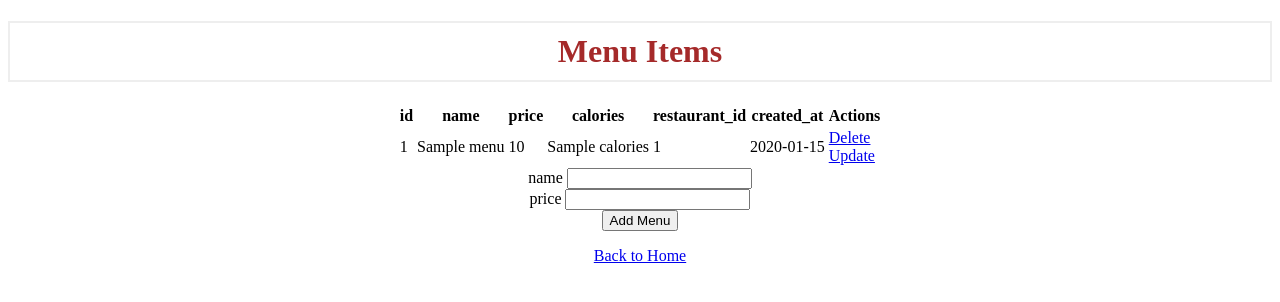
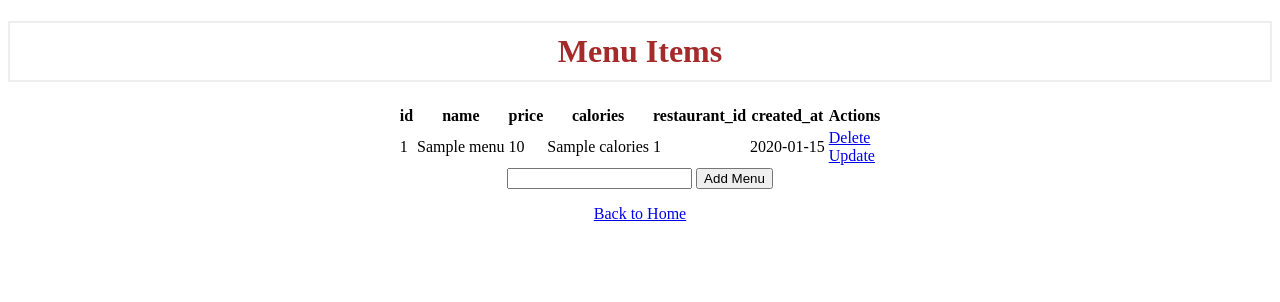
Before and after one commit to JQ100/dynamiccalorietrackerfooddelivery, a Flask app: template dynamic_calorie_tracker/blueprints/menu_item/templates/menu_index.html in a window 1280 px wide. Shown: the top 302 px of the page. Run offline with Flask 2, Linux system fonts and the light colour scheme; the template is opened without the code that fills it: most values are stand-ins (such as "Sample title", 1, 10 or a date in 2020); parts of the project's set-up code (start-up, migrations or seed data) failed here and were passed over.

Commit message:
minor changes

```diff
--- a/dynamic_calorie_tracker/blueprints/food_delivery/templates/customer.html
+++ b/dynamic_calorie_tracker/blueprints/food_delivery/templates/customer.html
@@ -19,7 +19,6 @@
         {% for orderId, menuItems in menuItemsByOrderId.items() %}
         <li>Meal order: orderId = {{orderId}}
             <ul>
-                <!-- todo: convert to a table -->
                 {% for menuItem in menuItems %}
                 <li>name = {{menuItem.name}}, calories = {{menuItem.calories}}, restaurant = {{menuItem.restaurant_id}} </li>
                 {% endfor %}
@@ -29,11 +28,9 @@
     </ol>
 
     <h2>Suggested Meal</h2>
-    <!-- check if the meal is empty -->
     {% if suggestedMeal|length < 1 %} <h4>There is no suggested meal.</h4>
     {% else %}
         <ul>
-            <!-- todo: convert to a table -->
             {% for menuItem in suggestedMeal %}
             <li>name = {{menuItem.name}}, calories = {{menuItem.calories}}, restaurant = {{menuItem.restaurant_id}} </li>
             {% endfor %}
--- a/dynamic_calorie_tracker/blueprints/food_delivery/templates/food_delivery_index.html
+++ b/dynamic_calorie_tracker/blueprints/food_delivery/templates/food_delivery_index.html
@@ -7,7 +7,7 @@
 {% block body %}
 <div class="content">
     <h1 style="text-align: center">Food Delivery</h1>
-    {% if customers|length < 1 %} <h4 style="text-align: center">There are no menus. Create one below!</h4>
+    {% if customers|length < 1 %} <h4 style="text-align: center">There are no customers. Create one below!</h4>
     {% else %}
         <table class="center">
             <tr>
--- a/dynamic_calorie_tracker/blueprints/menu_item/templates/menu_index.html
+++ b/dynamic_calorie_tracker/blueprints/menu_item/templates/menu_index.html
@@ -38,12 +38,7 @@
     {% endif %}
     <div class="form" style="text-align: center">
         <form action="/menu_item" method="POST">
-            <label for="name">name</label>
             <input type="text" name="name" id="name">
-            <br>
-            <label for="price">price</label>
-            <input type="text" name="price" id="price">
-            <br>
             <input type="submit" value="Add Menu">
         </form>
     </div>
```
